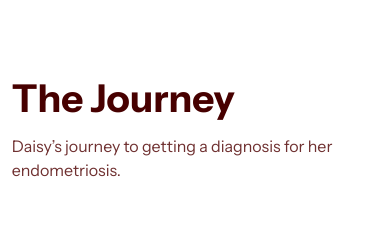
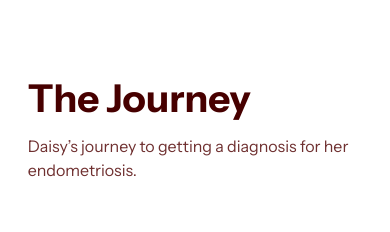
Before and after one commit to RevelaTom/revela-site, a plain HTML site: page index.html in a window 390 px wide. Shown: the part 943-1175 px from the top of the page. Drawn offline with Linux system fonts and the light colour scheme.

Commit message:
Update index.html
mobile tweaks

```diff
--- a/index.html
+++ b/index.html
@@ -328,7 +328,7 @@
 }
 
     .section{ padding: 2rem 1.25rem }
-    .container{ width:min(1200px, 96vw); margin: 0 auto }
+    .container{ width:min(1200px, 96vw); margin: 0 auto; padding-left: clamp(16px, 4vw, 24px); padding-right: clamp(16px, 4vw, 24px)  }
     .features-wrap{ display:grid; gap:2rem }
     .features-header{ display:grid; gap:.6rem }
     .features-header h2{
```
